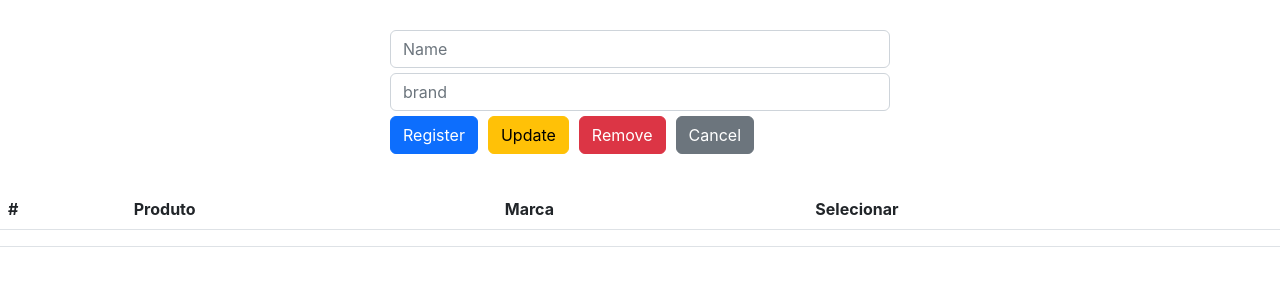
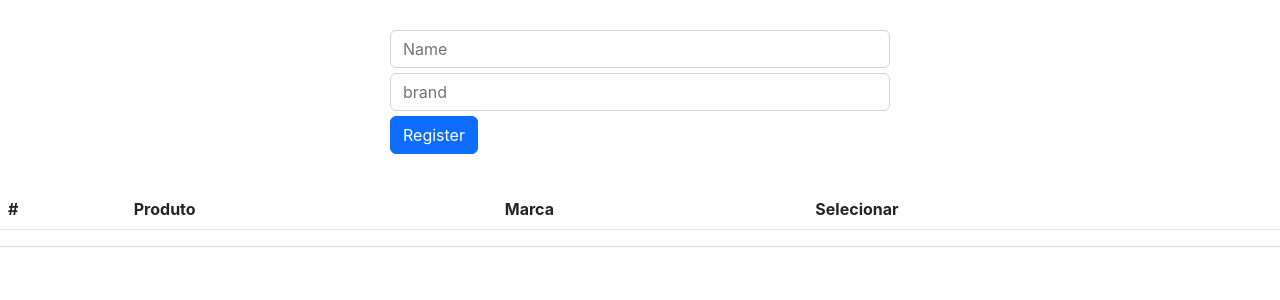
Before and after one commit to masprog2022/spring-boot-react-simple-crud, a React (Create React App) app in the folder frontend/: page / in a window 1280 px wide. Shown: the top 300 px of the page. Built offline with nearby package versions, Linux system fonts and the light colour scheme.

Commit message:
:sparkles: feat: add visible buttons

```diff
--- a/frontend/src/App.js
+++ b/frontend/src/App.js
@@ -1,11 +1,15 @@
+import { useState  } from "react";
 import "./App.css";
 import Form from "./components/Form";
 import Table from "./components/Table";
 
 function App() {
+
+  const [btnRegister, setBtnRegister] = useState(true);
+
   return (
     <div className="App">
-      <Form />
+      <Form button={btnRegister} />
       <Table />
     </div>
   );
--- a/frontend/src/components/Form.js
+++ b/frontend/src/components/Form.js
@@ -1,17 +1,22 @@
-import React from 'react'
+import React from "react";
 
-export default function Form() {
+export default function Form({ button }) {
   return (
     <div>
-         <form>
-            <input type='text' placeholder='Name' className='form-control' />
-            <input type='text' placeholder='brand' className='form-control'/>
+      <form>
+        <input type="text" placeholder="Name" className="form-control" />
+        <input type="text" placeholder="brand" className="form-control" />
 
-            <input type='button' value='Register' className='btn btn-primary' />
-            <input type='button' value='Update' className='btn btn-warning'/>
-            <input type='button' value='Remove' className='btn btn-danger'/>
-            <input type='button' value='Cancel' className='btn btn-secondary' />
-         </form>
+        {button ? (
+          <input type="button" value="Register" className="btn btn-primary" />
+        ) : (
+          <div>
+            <input type="button" value="Update" className="btn btn-warning" />
+            <input type="button" value="Remove" className="btn btn-danger" />
+            <input type="button" value="Cancel" className="btn btn-secondary" />
+          </div>
+        )}
+      </form>
     </div>
-  )
+  );
 }
```
